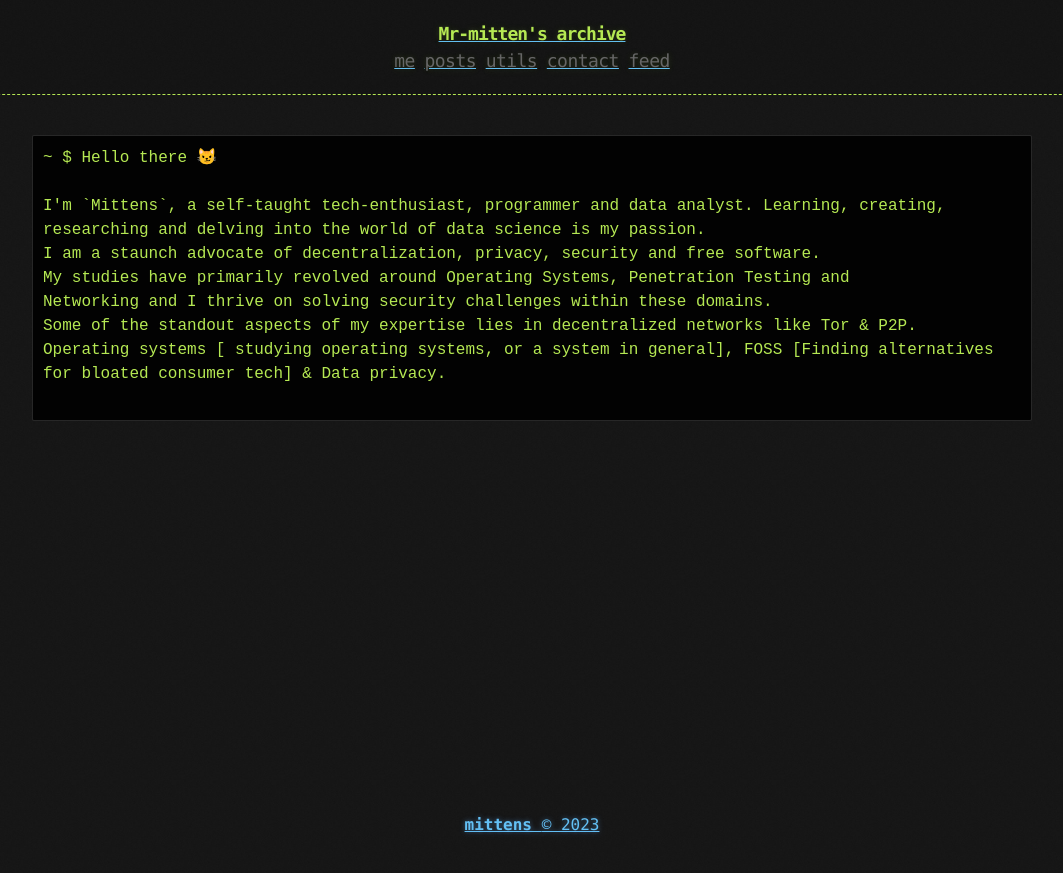
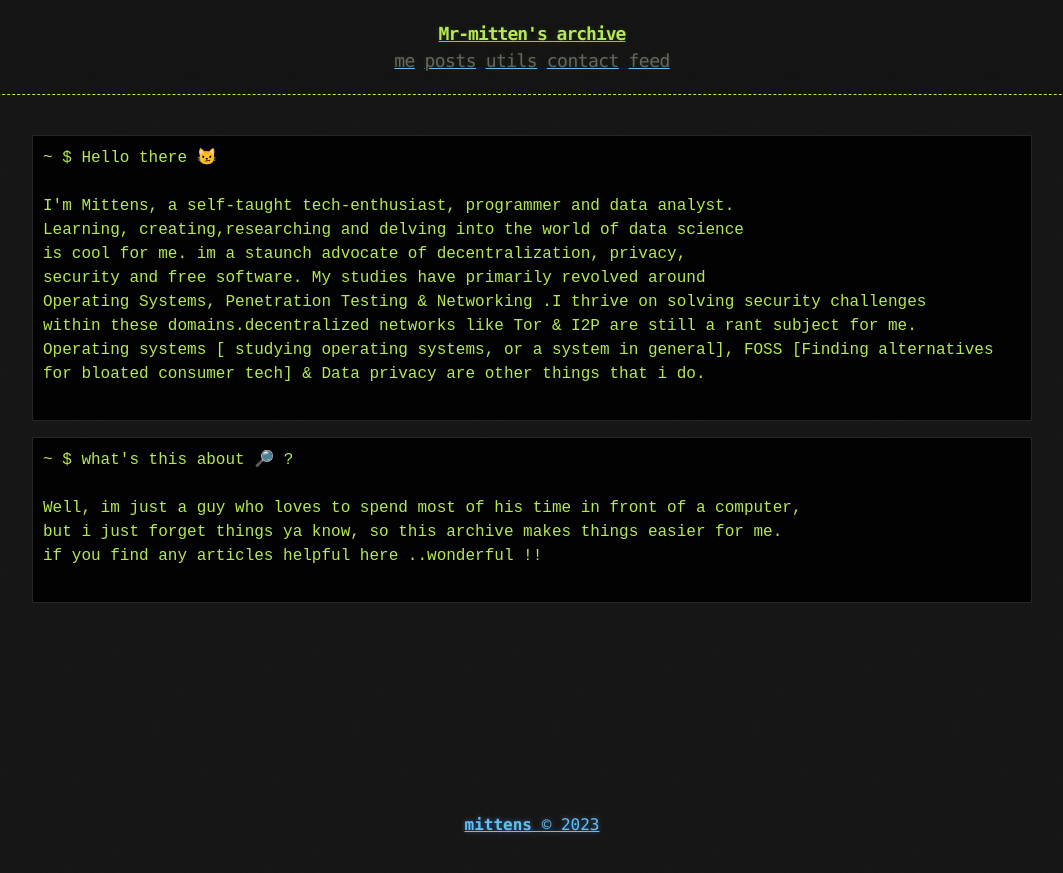
Before and after one commit to zoulx32/mr-mittens.oldweb, a Jekyll site: the page built from index.md, in a window 1280 px wide. Shown: the top 873 px of the page, without its empty margins (108-1171 px from the left). Built offline with Jekyll 4.4.1, drawn with Linux system fonts in a browser that asks for light colours.

Commit message:
Update index.md

````diff
--- a/index.md
+++ b/index.md
@@ -6,13 +6,22 @@ title: home | mittens
 ```term
 ~ $ Hello there 😼
 
-I'm `Mittens`, a self-taught tech-enthusiast, programmer and data analyst. Learning, creating,
-researching and delving into the world of data science is my passion.
-I am a staunch advocate of decentralization, privacy, security and free software.
-My studies have primarily revolved around Operating Systems, Penetration Testing and
-Networking and I thrive on solving security challenges within these domains.
-Some of the standout aspects of my expertise lies in decentralized networks like Tor & P2P.
+I'm Mittens, a self-taught tech-enthusiast, programmer and data analyst.
+Learning, creating,researching and delving into the world of data science
+is cool for me. im a staunch advocate of decentralization, privacy,
+security and free software. My studies have primarily revolved around
+Operating Systems, Penetration Testing & Networking .I thrive on solving security challenges
+within these domains.decentralized networks like Tor & I2P are still a rant subject for me.
 Operating systems [ studying operating systems, or a system in general], FOSS [Finding alternatives
-for bloated consumer tech] & Data privacy.
+for bloated consumer tech] & Data privacy are other things that i do.
 
 ```
+
+```term
+~ $ what's this about 🔎 ?
+
+Well, im just a guy who loves to spend most of his time in front of a computer,
+but i just forget things ya know, so this archive makes things easier for me.
+if you find any articles helpful here ..wonderful !!
+
+```
````
